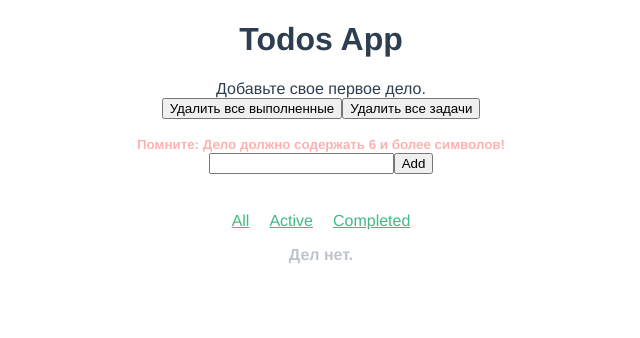
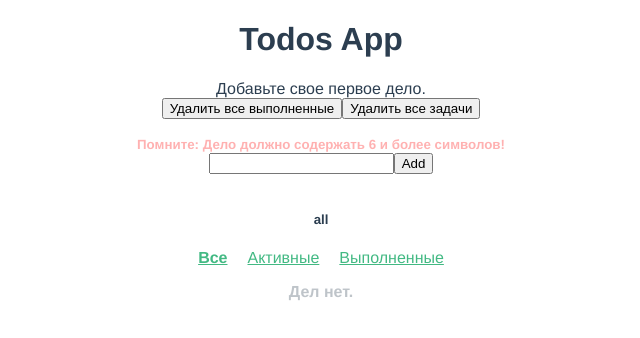
Before and after one commit to YSThomas/vue-todo, a Vue app: page / in a window 1280 px wide. Shown: the top 338 px of the page, without its empty margins (319-959 px from the left). Built offline with nearby package versions, Linux system fonts and the light colour scheme.

Commit message:
Functional menu

```diff
--- a/src/components/TodosMain.vue
+++ b/src/components/TodosMain.vue
@@ -12,18 +12,18 @@
 
     <ul class="filters">
           <li>
-            <a href="#/all" :class="{ selected: visibility == 'all' }">All</a>
+            <a href="#/all" :class="{ selected: visibility == 'all' }">Все</a>
           </li>
           <li>
             <a href="#/active" :class="{ selected: visibility == 'active' }"
-              >Active</a
+              >Активные</a
             >
           </li>
           <li>
             <a
               href="#/completed"
               :class="{ selected: visibility == 'completed' }"
-              >Completed</a
+              >Выполненные</a
             >
           </li>
         </ul>
@@ -33,8 +33,16 @@
         <span>Дел нет.</span>
       </div>
 
+      <div v-else-if="visibility === 'active' " class="todo-item" v-for="(todo, index) in getTodosActive">
+        <span :class='{completed: todo.complete}' :key='todo._id' @dblclick='deleteTodo(todo._id)' @click.ctrl="taskComplete(todo._id)">{{ todo.todo }}</span>
+      </div>
+
+      <div v-else-if="visibility === 'completed' " class="todo-item" v-for="(todo, index) in getTodosCompleted">
+        <span :class='{completed: todo.complete}' :key='todo._id' @dblclick='deleteTodo(todo._id)' @click.ctrl="taskComplete(todo._id)">{{ todo.todo }}</span>
+      </div>
+
       <div v-else class="todo-item" v-for="(todo, index) in getTodos">
-        <span :class='{completed: todo.complete}' :key='todo._id' @dblclick='delTodo(todo._id)' @click.ctrl="markTaskComplete(todo._id)">{{ todo.todo }}</span>
+        <span :class='{completed: todo.complete}' :key='todo._id' @dblclick='deleteTodo(todo._id)' @click.ctrl="taskComplete(todo._id)">{{ todo.todo }}</span>
       </div>
 
     </div>
@@ -53,11 +61,11 @@ export default {
   data: function () {
     return {
       new_todo: '',
-      visibility: window.location.hash.replace(/#\/?/, "") || ''
+      visibility: window.location.hash.replace(/#\/?/, "") || 'all'
     }
   },
   computed:{
-    ...mapGetters(['getTodos', 'getTodosCompleted']),
+    ...mapGetters(['getTodos', 'getTodosCompleted', 'getTodosActive']),
   },
   methods:{
     ...mapActions(['addNewTodo', 'deleteTodo', 'taskComplete']),
@@ -68,12 +76,12 @@ export default {
         this.new_todo = ''
       }
     },
-    delTodo(id){
-      this.deleteTodo(id)
-    },
-    markTaskComplete(id){
-      this.taskComplete(id)
-    }
+    // delTodo(id){
+    //   this.deleteTodo(id)
+    // },
+    // markTaskComplete(id){
+    //   this.taskComplete(id)
+    // }
   },
   created: function(){
     window.addEventListener('hashchange', ()=>{
```
